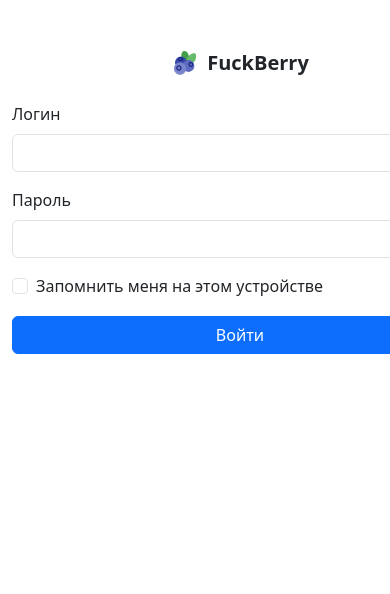
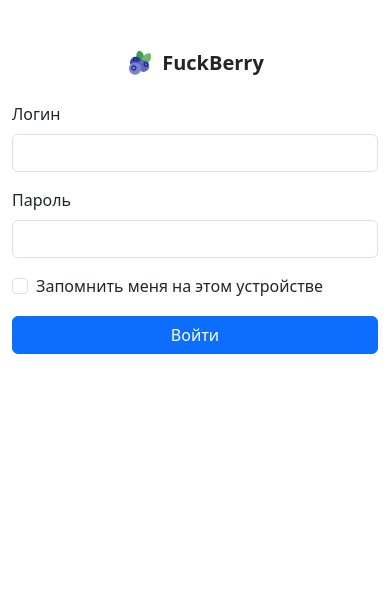
Before and after one commit to YoSkirukat/FuckBerry, a Flask app: page /login in a window 390 px wide; the page is wider, and only the part inside the window is pictured. Shown: the top 594 px of that part. Run offline with Flask 3, Linux system fonts and the light colour scheme; data comes from the database, SQL or seed files in the repository.

Commit message:
Добавлено медиа-правило для адаптивной стилизации блока входа на мобильных устройствах, обеспечивающее полную ширину для экрана шириной до 480px.

```diff
--- a/static/styles.css
+++ b/static/styles.css
@@ -24,4 +24,9 @@ a {
       max-width: 100% !important;
   }
 }
+@media (max-width: 480px) {
+  .login-box {
+    width: 100%;
+  }
+}
 /* Дополнительные глобальные стили можно добавить здесь */
```
